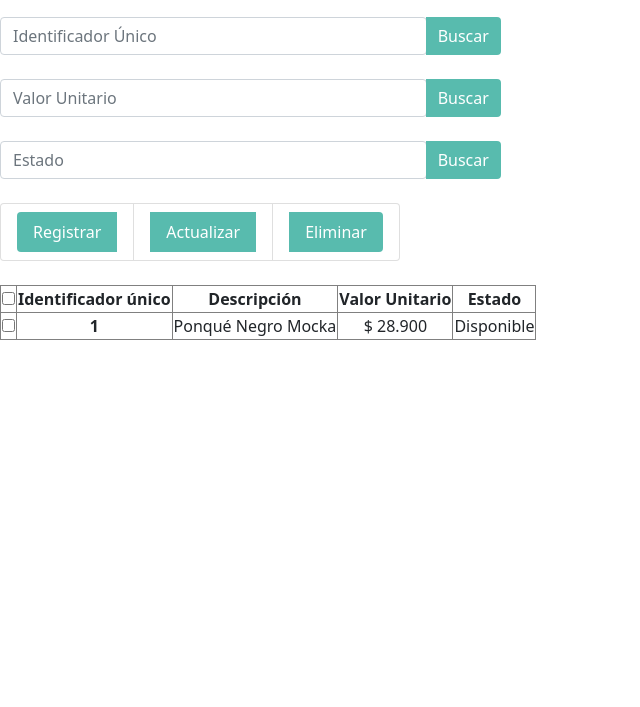
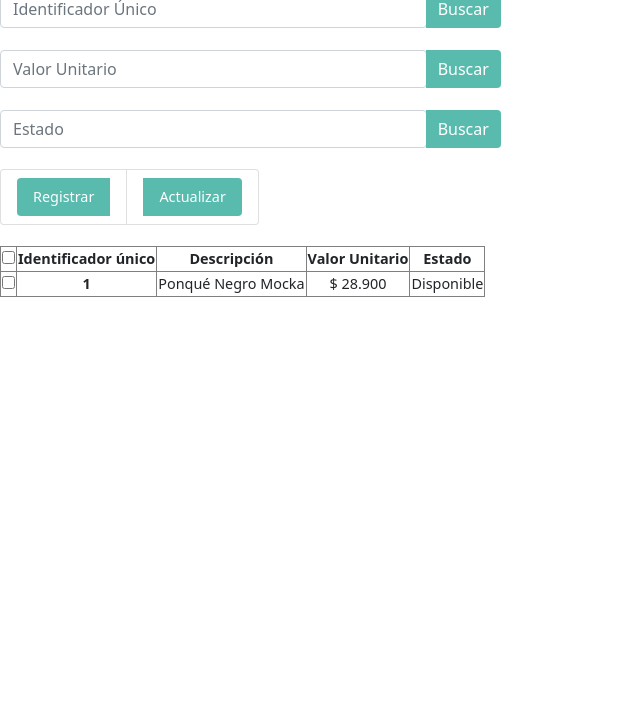
Before and after one commit to btflorezc/misionTIC2022, a plain HTML site: page Proyecto_Sprint_2/modulo_administrador_productos/gestionar_productos.html in a window 1280 px wide. Shown: the part 93-800 px from the top of the page, without its empty margins (0-640 px from the left). Drawn offline with nearby package versions, Linux system fonts and the light colour scheme.

Commit message:
Update gestionar_productos.html
Se realiza actualización de código .html para gestionar productos

```diff
--- a/Proyecto_Sprint_2/modulo_administrador_productos/gestionar_productos.html
+++ b/Proyecto_Sprint_2/modulo_administrador_productos/gestionar_productos.html
@@ -1,6 +1,5 @@
 <!DOCTYPE html>
 <html lang="en">
-<br>
 <head>
     <meta charset="UTF-8">
     <meta http-equiv="X-UA-Compatible" content="IE=edge">
@@ -8,8 +7,8 @@
     <title>Usuarios</title>
     <link href="https://cdn.jsdelivr.net/npm/bootstrap@5.1.1/dist/css/bootstrap.min.css" rel="stylesheet" integrity="sha384-F3w7mX95PdgyTmZZMECAngseQB83DfGTowi0iMjiWaeVhAn4FJkqJByhZMI3AhiU" crossorigin="anonymous">
 </head>
-
 <body>
+  <div style="font-size:90%">
     <header>
         <h4 style="font-family: Verdana; color: #58bbae; margin-top: 25px;" >Gestión de Productos</h4>
     </header>
@@ -42,7 +41,7 @@
       <ul class="list-group list-group-horizontal">
         <li class="list-group-item"><a href="registrar_productos.html" class="list-group-item list-group-item-action list-group-item-dark" style="background-color: #58bbae; border: #58bbae; color:#ffffff; text-align:center">Registrar</a></li>
         <li class="list-group-item"><a href="actualizar_productos.html" class="list-group-item list-group-item-action list-group-item-dark" style="background-color: #58bbae; border: #58bbae; color:#ffffff; text-align:center">Actualizar</a></li>
-        <li class="list-group-item"><a href="#" class="list-group-item list-group-item-action list-group-item-dark" style="background-color: #58bbae; border: #58bbae; color:#ffffff; text-align:center">Eliminar</a></li>
+        <!--li class="list-group-item"><a href="#" class="list-group-item list-group-item-action list-group-item-dark" style="background-color: #58bbae; border: #58bbae; color:#ffffff; text-align:center">Eliminar</a></li-->
       </ul>
 
       <br>
@@ -67,6 +66,7 @@
             </tr>
         </tbody>
     </table>
+  </div>
 </body>
 
 </html>
```
